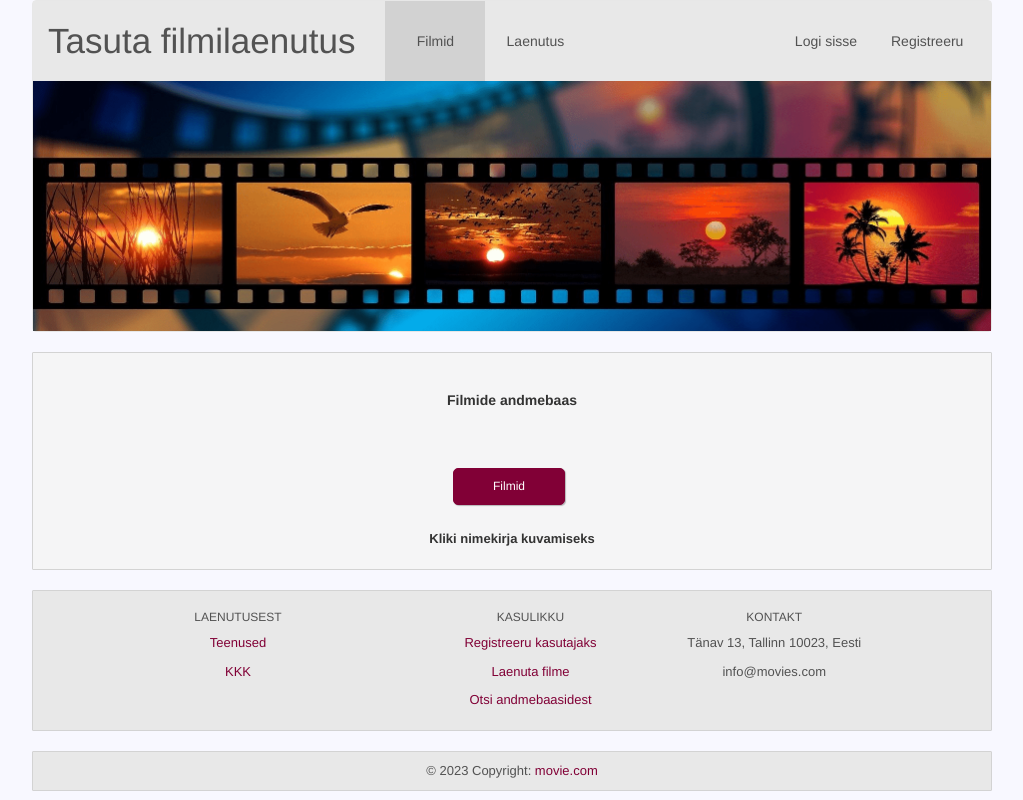
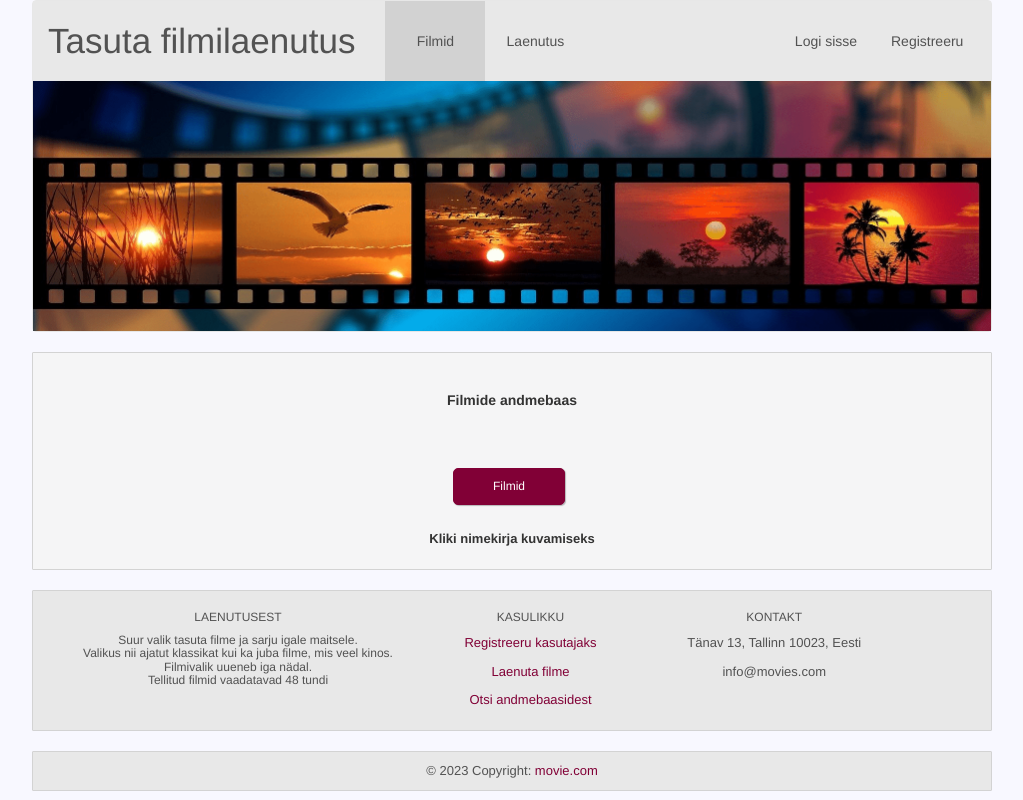
Before and after one commit to kvalge/movies-security-docker-angular, an Angular app: page /movies in a window 1280 px wide. Shown: the top 800 px of the page, without its empty margins (128-1151 px from the left). Built offline with nearby package versions, Linux system fonts and the light colour scheme.

Commit message:
Created footer links rooting.

```diff
--- a/src/app/layout/footer/footer.component.html
+++ b/src/app/layout/footer/footer.component.html
@@ -6,25 +6,25 @@
           <h6 class="text-uppercase fw-bold mb-4">
             Laenutusest
           </h6>
-          <p>
-            <a href="#!" class="text-reset">Teenused</a>
-          </p>
-          <p>
-            <a href="#!" class="text-reset">KKK</a>
-          </p>
+          <h6>
+            Suur valik tasuta filme ja sarju igale maitsele. <br>
+            Valikus nii ajatut klassikat kui ka juba filme, mis veel kinos. <br>
+            Filmivalik uueneb iga nädal. <br>
+            Tellitud filmid vaadatavad 48 tundi
+          </h6>
         </div>
         <div class="col-md-3 col-lg-2 col-xl-2 mx-auto mb-4">
           <h6 class="text-uppercase fw-bold mb-4">
             Kasulikku
           </h6>
           <p>
-            <a href="#!" class="text-reset">Registreeru kasutajaks</a>
+            <a routerLink="/register" class="text-reset">Registreeru kasutajaks</a>
           </p>
           <p>
-            <a href="#!" class="text-reset">Laenuta filme</a>
+            <a routerLink="/rental" class="text-reset">Laenuta filme</a>
           </p>
           <p>
-            <a href="#!" class="text-reset">Otsi andmebaasidest</a>
+            <a routerLink="/movies" class="text-reset">Otsi andmebaasidest</a>
           </p>
         </div>
         <div class="col-md-4 col-lg-3 col-xl-3 mx-auto mb-md-0 mb-4">
```
